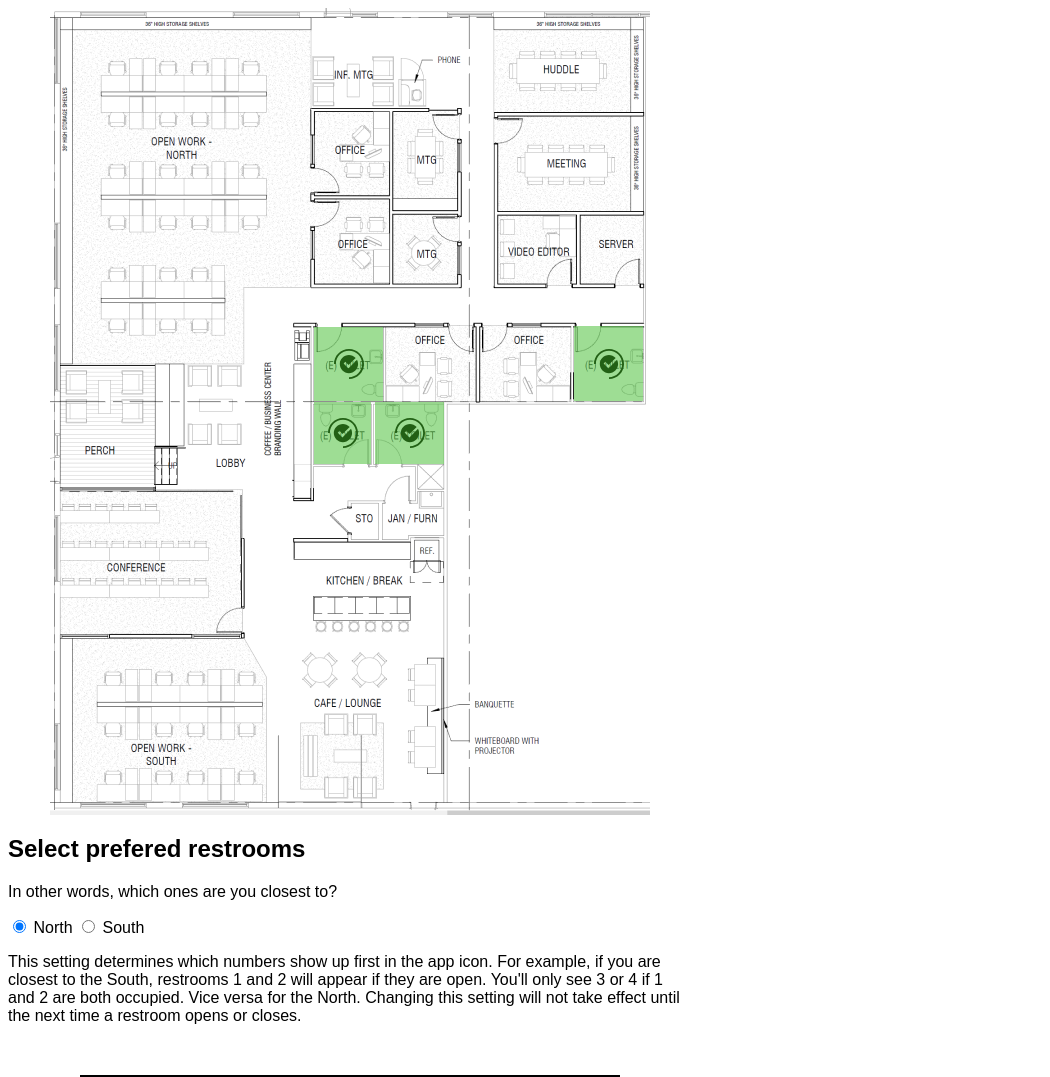
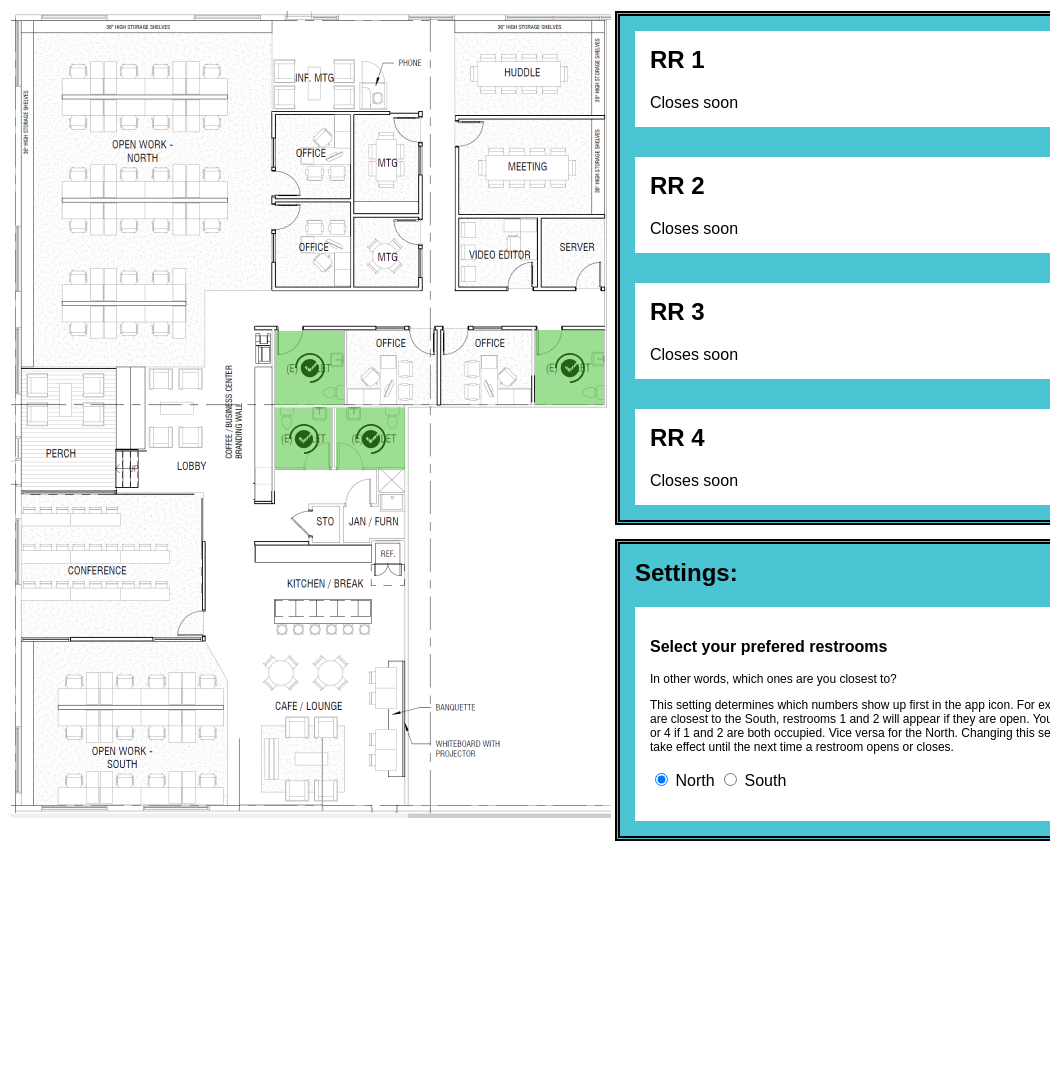
Before and after one commit to jpr-c8/rrmonitor, an Electron app: page index.html in a window 700 px wide. Shown: the top 1077 px of the page, 1050 px wide, since content can reach past the window. After the commit the page ends 862 px from the top, so only its background shows below. Drawn offline with Linux system fonts and the light colour scheme; no server answers.

Commit message:
Updating visuals, thanks to Katie

```diff
--- a/index.html
+++ b/index.html
@@ -4,8 +4,14 @@
     <meta charset="UTF-8">
     <title>Restroom Monitor</title>
     <link rel="stylesheet" type="text/css" href="./style.css">
+
   </head>
   <body>
+
+<table style="width:100%">
+  <tr>
+      <td rowspan="2">
+
       <img id="blueprintImage" src="./blueprint2019.png" />
 
       <div id="roomIcons">
@@ -14,21 +20,9 @@
           <div id="room3" class="rrOpen"></div>
           <div id="room4" class="rrOpen"></div>
       </div>
+  </td>
 
-<div class="clearBoth"></div>
-
-
-<div id="preferences">
-	<h2>Select prefered restrooms</h2>
-	<p>In other words, which ones are you closest to?</p>
-	<p>
-		<label><input type="radio" name="rrbank" value="north" checked="checked" id="northbank" onclick="savepref('north')" /> North</label>
-		<label><input type="radio" name="rrbank" value="south" id="southbank" onclick="savepref('south')" /> South</label>
-	</p>
-	<p>This setting determines which numbers show up first in the app icon. For example, if you are closest to the South, restrooms 1 and 2 will appear if they are open. You'll only see 3 or 4 if 1 and 2 are both occupied. Vice versa for the North. Changing this setting will not take effect until the next time a restroom opens or closes.</p>
-</div>
-
-<div class="clearBoth"></div>
+  <td>
 
       <div id="rrStats">
       	<div id="rr1" class="rrSingleStat">
@@ -48,6 +42,26 @@
       		<div id="rr4time">Closes soon</div>
       	</div>
       </div>
+
+  </td>
+</tr>
+<tr>
+  <td>
+      <div id="preferences">
+      	<h2>Settings:</h2>
+        <div class="rrSingleStat">
+            <p><strong>Select your prefered restrooms</strong></p>
+          	<p class="smText">In other words, which ones are you closest to?</p>
+            <p class="smText">This setting determines which numbers show up first in the app icon. For example, if you are closest to the South, restrooms 1 and 2 will appear if they are open. You'll only see 3 or 4 if 1 and 2 are both occupied. Vice versa for the North. Changing this setting will not take effect until the next time a restroom opens or closes.</p>
+          	<p>
+          		<label><input type="radio" name="rrbank" value="north" checked="checked" id="northbank" onclick="savepref('north')" /> North</label>
+          		<label><input type="radio" name="rrbank" value="south" id="southbank" onclick="savepref('south')" /> South</label>
+            </p>
+      	</div>
+      </div>
+  </td>
+</tr>
+</table>
     <script src="./renderer.js"></script>
   </body>
 </html>
--- a/style.css
+++ b/style.css
@@ -19,28 +19,28 @@ body {
 }
 #room1 {
   position: absolute;
-  top: 402px;
+  top: 398px;
   left: 325px;
   width: 69px;
   height: 62px;
 }
 #room2 {
   position: absolute;
-  top: 402px;
+  top: 398px;
   left: 264px;
   width: 57px;
   height: 62px;
 }
 #room3 {
   position: absolute;
-  top: 327px;
+  top: 321px;
   left: 264px;
   width: 69px;
   height: 74px;
 }
 #room4 {
   position: absolute;
-  top: 326px;
+  top: 320px;
   left: 524px;
   width: 69px;
   height: 75px;
@@ -59,8 +59,14 @@ body {
   background-size: 25px;
   background-position: center;
 }
-#rrStats {
-  margin: 50px auto 0;
+.rrHover.rrOpen {
+  background-color: rgba(94,199,78,1);
+}
+.rrHover.rrClosed {
+  background-color: rgba(214,43,43,1);
+}
+#rrStats, #preferences {
+  margin: 0px auto 10px;
   display: block;
   width: 500px;
   background-color: #4bc4d3;
@@ -73,9 +79,16 @@ body {
   padding: 15px;
   margin-bottom: 30px;
 }
-#rr4 {
+#rr4, #preferences .rrSingleStat:last-child {
   margin-bottom: 0px;
 }
-.rrSingleStat h2 {
+.rrSingleStat h2, #preferences h2 {
   margin-top: 0px;
 }
+.smText {
+  font-size: 12px;
+}
+td {
+  vertical-align: top;
+  position: relative;
+}
```
Lines whose indentation alone changed are shown as unchanged.
